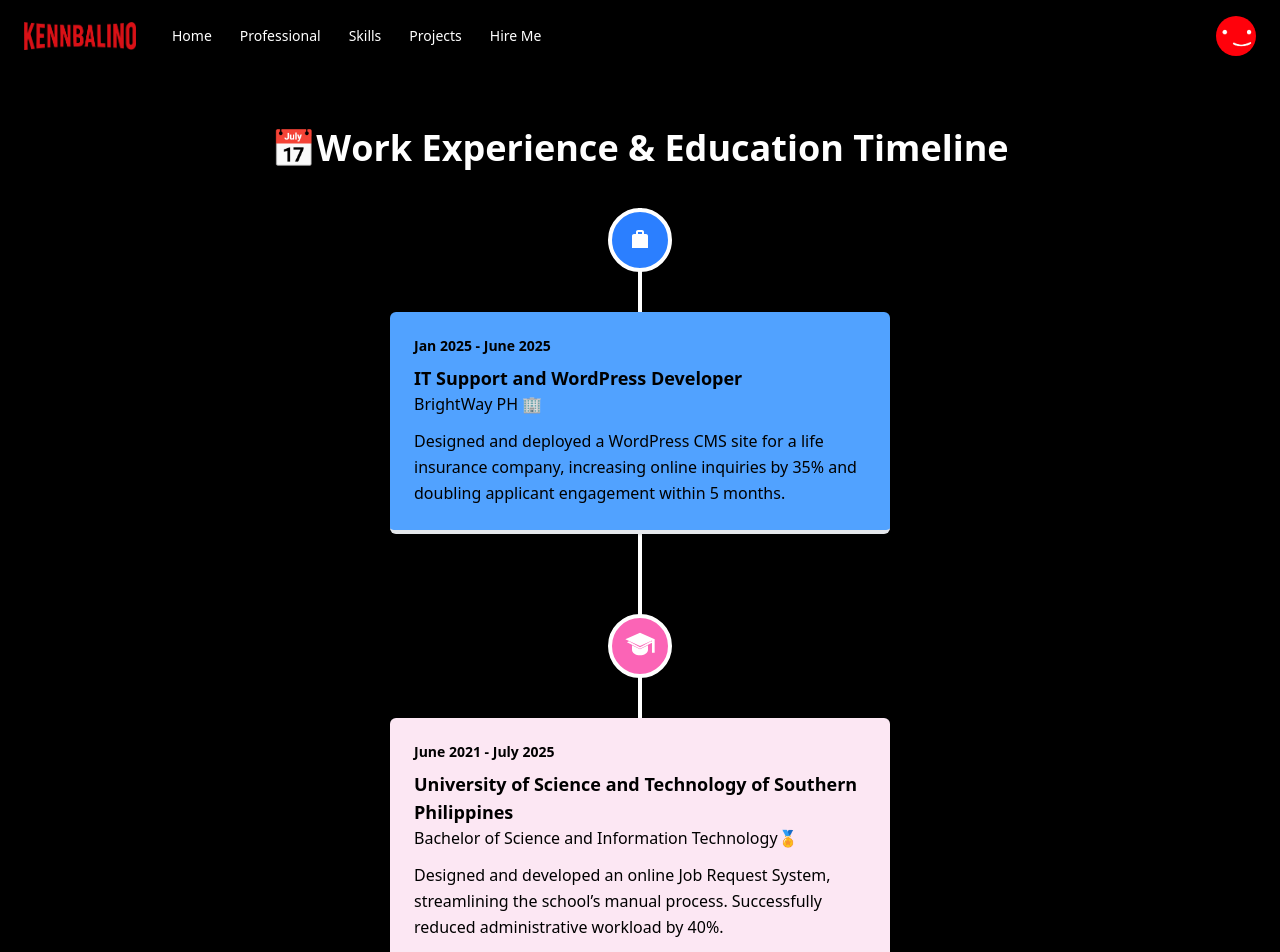
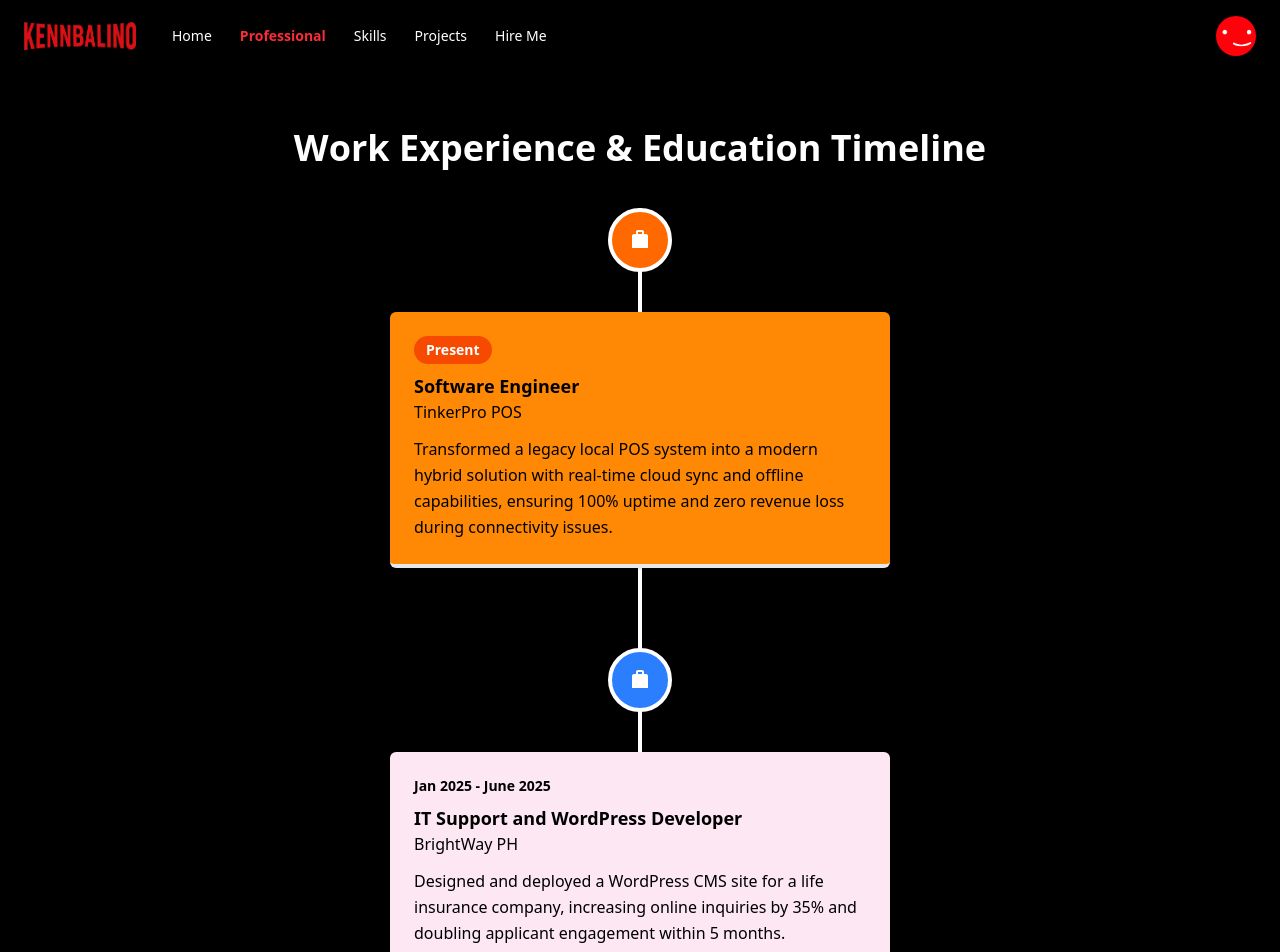
Before and after one commit to Kleinnnn1/kennbalino, a React (Vite) app: page /work-experience in a window 1280 px wide. Shown: the top 952 px of the page. Built offline with nearby package versions, Linux system fonts and the light colour scheme.

Commit message:
updated skills

```diff
--- a/src/components/Navbar.jsx
+++ b/src/components/Navbar.jsx
@@ -1,5 +1,5 @@
 import { useEffect, useState } from "react";
-import { useNavigate } from "react-router-dom";
+import { useNavigate, useLocation } from "react-router-dom";
 import { Menu, X } from "lucide-react";
 import kennbalino from "../assets/images/kennbalino_logo_transparent.png";
 import netflixRed from "../assets/images/netflixicons/netflixred.jpg";
@@ -10,6 +10,7 @@ function Navbar() {
   const [scrollY, setScrollY] = useState(0);
   const [isMenuOpen, setIsMenuOpen] = useState(false);
   const navigate = useNavigate();
+  const location = useLocation();
 
   useEffect(() => {
     const handleScroll = () => setScrollY(window.scrollY);
@@ -33,11 +34,11 @@ function Navbar() {
   const bgOpacity = Math.min(scrollY / 150, 1);
 
   const navLinks = [
-    { label: "Home", path: "/browse"},
-    { label: "Professional", path: "/work-experience"},
-    { label: "Skills", path: "/skills"},
-    { label: "Projects", path: "/projects"},
-    { label: "Hire Me", path: "/contact-me"},
+    { label: "Home", path: "/browse" },
+    { label: "Professional", path: "/work-experience" },
+    { label: "Skills", path: "/skills" },
+    { label: "Projects", path: "/projects" },
+    { label: "Hire Me", path: "/contact-me" },
   ];
 
   return (
@@ -63,7 +64,10 @@ function Navbar() {
               <li
                 key={link.label}
                 onClick={() => navigate(link.path)}
-                className="hover:text-red-400 cursor-pointer flex items-center space-x-1"
+                className={`cursor-pointer flex items-center space-x-1 transition-colors ${location.pathname === link.path
+                    ? "text-red-500 font-semibold"
+                    : "hover:text-red-400"
+                  }`}
               >
                 <span>{link.icon}</span>
                 <span>{link.label}</span>
@@ -117,7 +121,10 @@ function Navbar() {
                       navigate(link.path);
                       setIsMenuOpen(false);
                     }}
-                    className="flex items-center space-x-3 cursor-pointer hover:text-red-400"
+                    className={`flex items-center space-x-3 cursor-pointer transition-colors ${location.pathname === link.path
+                        ? "text-red-500"
+                        : "hover:text-red-400"
+                      }`}
                   >
                     <span className="text-xl">{link.icon}</span>
                     <span className="text-xl">{link.label}</span>
--- a/src/components/TimeLine.jsx
+++ b/src/components/TimeLine.jsx
@@ -6,8 +6,30 @@ function TimeLine() {
             {/* Vertical Line */}
             <div className="absolute top-0 bottom-0 left-1/2 w-1 bg-white transform -translate-x-1/2 z-0" />
 
-            {/* Work Icon */}
+            {/* Current Work Icon (Orange with Pulse) */}
             <div className="relative z-10">
+                <div className="flex items-center justify-center w-16 h-16 rounded-full bg-orange-500 border-4 border-white mx-auto relative">
+                    <div className="absolute inset-0 rounded-full bg-orange-500 animate-ping opacity-75"></div>
+                    <svg
+                        xmlns="http://www.w3.org/2000/svg"
+                        className="h-6 w-6 text-white relative z-10"
+                        fill="currentColor"
+                        viewBox="0 0 24 24"
+                    >
+                        <path d="M10 2C8.895 2 8 2.895 8 4v2H6c-1.103 0-2 .897-2 2v10c0 1.103.897 2 2 2h12c1.103 0 2-.897 2-2V8c0-1.103-.897-2-2-2h-2V4c0-1.105-.895-2-2-2h-4zm0 2h4v2h-4V4zm10 6H4v10h16V10z" />
+                    </svg>
+                </div>
+                <TimeLineBox
+                    date="Present"
+                    title="Software Engineer"
+                    degree="TinkerPro POS"
+                    description="Transformed a legacy local POS system into a modern hybrid solution with real-time cloud sync and offline capabilities, ensuring 100% uptime and zero revenue loss during connectivity issues."
+                    direction="left"
+                />
+            </div>
+
+            {/* Previous Work Icon */}
+            <div className="relative z-10 mt-10">
                 <div className="flex items-center justify-center w-16 h-16 rounded-full bg-blue-500 border-4 border-white mx-auto">
                     <svg
                         xmlns="http://www.w3.org/2000/svg"
@@ -21,9 +43,9 @@ function TimeLine() {
                 <TimeLineBox
                     date="Jan 2025 - June 2025"
                     title="IT Support and WordPress Developer"
-                    degree="BrightWay PH 🏢"
+                    degree="BrightWay PH"
                     description="Designed and deployed a WordPress CMS site for a life insurance company, increasing online inquiries by 35% and doubling applicant engagement within 5 months."
-                    direction="left"
+                    direction="right"
                 />
             </div>
 
@@ -42,9 +64,9 @@ function TimeLine() {
                 <TimeLineBox
                     date="June 2021 - July 2025"
                     title="University of Science and Technology of Southern Philippines"
-                    degree="Bachelor of Science and Information Technology🏅"
-                    description="Designed and developed an online Job Request System, streamlining the school’s manual process. Successfully reduced administrative workload by 40%."
-                    direction="right"
+                    degree="Bachelor of Science and Information Technology"
+                    description="Designed and developed an online Job Request System, streamlining the school's manual process. Successfully reduced administrative workload by 40%."
+                    direction="left"
                 />
             </div>
 
@@ -65,5 +87,4 @@ function TimeLine() {
     );
 }
 
-
 export default TimeLine;
--- a/src/components/TimeLineBox.jsx
+++ b/src/components/TimeLineBox.jsx
@@ -2,6 +2,14 @@ import { motion } from "framer-motion";
 
 function TimeLineBox({ date, title, degree, description, direction = "right" }) {
     const isLeft = direction === "left";
+    const isPresent = date === "Present";
+
+    // Determine background color
+    const bgColor = isPresent
+        ? "bg-orange-400"
+        : isLeft
+            ? "bg-blue-400"
+            : "bg-pink-100";
 
     return (
         <motion.div
@@ -9,10 +17,16 @@ function TimeLineBox({ date, title, degree, description, direction = "right" })
             whileInView={{ opacity: 1, x: 0 }}
             transition={{ duration: 0.6, ease: "easeOut" }}
             viewport={{ once: true }}
-            className={`relative w-full sm:w-[500px] ${isLeft ? "bg-blue-400" : "bg-pink-100"} text-black p-6 rounded-md shadow-sm z-0 border-b-4 border-gray-200 transform transition-transform duration-300 hover:scale-105 cursor-pointer mx-auto my-10`}
+            className={`relative w-full sm:w-[500px] ${bgColor} text-black p-6 rounded-md shadow-sm z-0 border-b-4 border-gray-200 transform transition-transform duration-300 hover:scale-105 cursor-pointer mx-auto my-10`}
         >
-            {/* Date inside box, styled white and aligned left */}
-            <p className="text-sm font-bold text-black mb-2">{date}</p>
+            {/* Date inside box, styled with badge for Present */}
+            {isPresent ? (
+                <div className="inline-block bg-orange-600 text-white px-3 py-1 rounded-full text-sm font-bold mb-2">
+                    {date}
+                </div>
+            ) : (
+                <p className="text-sm font-bold text-black mb-2">{date}</p>
+            )}
 
             <h3 className="font-bold text-lg">{title}</h3>
             <p className="text-base font-medium mb-3">{degree}</p>
--- a/src/pages/boxpage/SkillsPage.jsx
+++ b/src/pages/boxpage/SkillsPage.jsx
@@ -4,7 +4,8 @@ import {
 } from "react-icons/fa";
 import {
     SiDjango, SiSupabase, SiTailwindcss, SiBootstrap,
-    SiPostgresql, SiMysql, SiFigma, SiWordpress, SiCanva
+    SiPostgresql, SiMysql, SiFigma, SiWordpress, SiCanva,
+    SiLaravel
 } from "react-icons/si";
 import { TbBrandTypescript } from "react-icons/tb";
 import { RiNextjsFill } from "react-icons/ri";
@@ -32,6 +33,7 @@ function SkillsPage() {
 
     const backendSkills = [
         { name: "Django (Python)", desc: "Python Web Framework", icon: <SiDjango className="text-red-500" size={40} /> },
+        { name: "Laravel", desc: "PHP Web Framework", icon: <SiLaravel className="text-red-500" size={40} /> },
         { name: "Supabase", desc: "Backend-as-a-Service (BaaS)", icon: <SiSupabase className="text-red-500" size={40} /> },
         { name: "PHP", desc: "Backend Language", icon: <FaPhp className="text-red-500" size={40} /> },
     ];
--- a/src/pages/boxpage/WorkExperiencePage.jsx
+++ b/src/pages/boxpage/WorkExperiencePage.jsx
@@ -22,7 +22,7 @@ function WorkExperiencePage() {
         visible: { opacity: 1, y: 0 },
     };
 
-    const heading = "📅Work Experience & Education Timeline";
+    const heading = "Work Experience & Education Timeline";
 
     return (
         <div className="bg-black min-h-screen text-white py-12 px-6">
```
